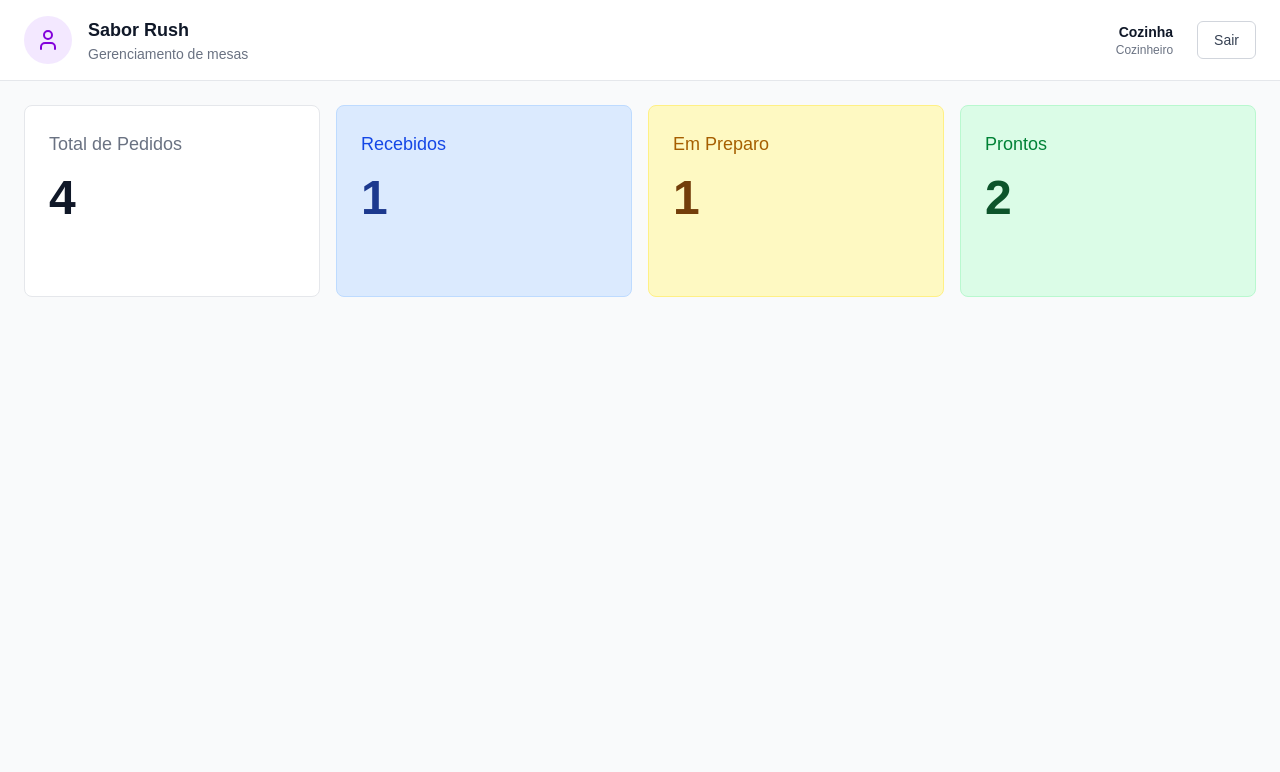
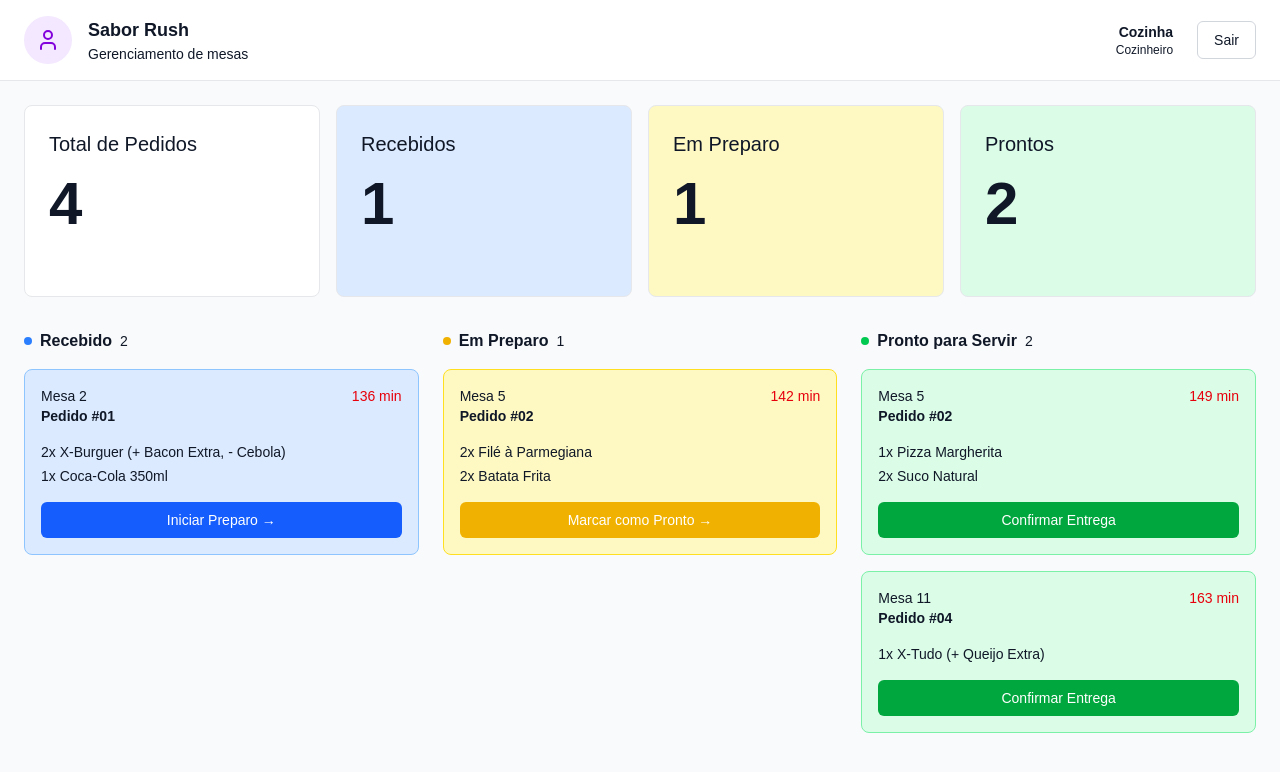
Before and after one commit to ezequielsan/sabor-rush, a Next.js app: page /cozinheiro in a window 1280 px wide. Shown: the top 772 px of the page. Built offline with nearby package versions, Linux system fonts and the light colour scheme.

Commit message:
Completa a tela cozinheiro

```diff
--- a/src/app/cozinheiro/page.tsx
+++ b/src/app/cozinheiro/page.tsx
@@ -8,91 +8,227 @@ export default function CozinheiroPage() {
 
       {/* HEADER */}
       <header className="w-full bg-white border-b border-gray-200 px-6 py-4 flex items-center justify-between">
-
-        {/* Lado esquerdo */}
         <div className="flex items-center gap-4">
           <div className="w-12 h-12 rounded-full bg-purple-100 flex items-center justify-center">
             <User className="text-purple-700" size={24} />
           </div>
-
           <div>
             <h1 className="text-lg font-semibold text-gray-900">
               Sabor Rush
             </h1>
-            <p className="text-sm text-gray-500">
+            <p className="text-sm text-gray-900">
               Gerenciamento de mesas
             </p>
           </div>
         </div>
 
-        {/* Lado direito */}
         <div className="flex items-center gap-6">
           <div className="text-right">
             <p className="text-sm font-semibold text-gray-900">
               Cozinha
             </p>
-            <p className="text-xs text-gray-500">
+            <p className="text-xs text-gray-900">
               Cozinheiro
             </p>
           </div>
 
-          <button
-            className="border border-gray-300 px-4 py-2 rounded-md text-sm text-gray-700 hover:bg-gray-100 transition"
-          >
+          <button className="border border-gray-300 px-4 py-2 rounded-md text-sm text-gray-900 hover:bg-gray-100 transition">
             Sair
           </button>
         </div>
       </header>
 
       {/* CONTEÚDO */}
-      <main className="p-6 space-y-6">
+      <main className="p-6 space-y-8">
 
-        {/* Cards de status */}
+        {/* ===== CAIXAS DE STATUS ===== */}
         <section className="grid grid-cols-1 sm:grid-cols-2 lg:grid-cols-4 gap-4">
 
-          {/* Total de Pedidos */}
-          <div className="bg-white border border-gray-200 rounded-lg p-6 min-h-48 flex flex-col justify-start">
-            <p className="text-lg text-gray-500 font-medium">
-              Total de Pedidos
-            </p>
-            <p className="text-5xl font-bold text-gray-900 mt-4">
-              4
-            </p>
-          </div>
+          <StatusCard title="Total de Pedidos" value="4" />
 
-          {/* Recebidos */}
-          <div className="bg-blue-100 border border-blue-200 rounded-lg p-6 min-h-48 flex flex-col justify-start">
-            <p className="text-lg text-blue-700 font-medium">
-              Recebidos
-            </p>
-            <p className="text-5xl font-bold text-blue-900 mt-4">
-              1
-            </p>
-          </div>
+          <StatusCard
+            title="Recebidos"
+            value="1"
+            bg="bg-blue-100"
+            text="text-gray-900"
+          />
 
-          {/* Em Preparo */}
-          <div className="bg-yellow-100 border border-yellow-200 rounded-lg p-6 min-h-48 flex flex-col justify-start">
-            <p className="text-lg text-yellow-700 font-medium">
-              Em Preparo
-            </p>
-            <p className="text-5xl font-bold text-yellow-900 mt-4">
-              1
-            </p>
-          </div>
+          <StatusCard
+            title="Em Preparo"
+            value="1"
+            bg="bg-yellow-100"
+            text="text-gray-900"
+          />
 
-          {/* Prontos */}
-          <div className="bg-green-100 border border-green-200 rounded-lg p-6 min-h-48 flex flex-col justify-start">
-            <p className="text-lg text-green-700 font-medium">
-              Prontos
-            </p>
-            <p className="text-5xl font-bold text-green-900 mt-4">
-              2
-            </p>
-          </div>
+          <StatusCard
+            title="Prontos"
+            value="2"
+            bg="bg-green-100"
+            text="text-gray-900"
+          />
+        </section>
+
+        {/* ===== COLUNAS ===== */}
+        <section className="grid grid-cols-1 md:grid-cols-3 gap-6">
+
+          <Column title="Recebido" count={2} dot="bg-blue-500">
+            <OrderCard
+              color="blue"
+              mesa="Mesa 2"
+              pedido="#01"
+              tempo="136 min"
+              items={[
+                '2x X-Burguer (+ Bacon Extra, - Cebola)',
+                '1x Coca-Cola 350ml'
+              ]}
+              buttonText="Iniciar Preparo →"
+            />
+          </Column>
+
+          <Column title="Em Preparo" count={1} dot="bg-yellow-500">
+            <OrderCard
+              color="yellow"
+              mesa="Mesa 5"
+              pedido="#02"
+              tempo="142 min"
+              items={[
+                '2x Filé à Parmegiana',
+                '2x Batata Frita'
+              ]}
+              buttonText="Marcar como Pronto →"
+            />
+          </Column>
+
+          <Column title="Pronto para Servir" count={2} dot="bg-green-500">
+            <OrderCard
+              color="green"
+              mesa="Mesa 5"
+              pedido="#02"
+              tempo="149 min"
+              items={[
+                '1x Pizza Margherita',
+                '2x Suco Natural'
+              ]}
+              buttonText="Confirmar Entrega"
+            />
+
+            <OrderCard
+              color="green"
+              mesa="Mesa 11"
+              pedido="#04"
+              tempo="163 min"
+              items={[
+                '1x X-Tudo (+ Queijo Extra)'
+              ]}
+              buttonText="Confirmar Entrega"
+            />
+          </Column>
 
         </section>
-
       </main>
     </div>
   )
 }
+
+/* ===== COMPONENTES ===== */
+
+function StatusCard({
+  title,
+  value,
+  bg = 'bg-white',
+  text = 'text-gray-900'
+}: {
+  title: string
+  value: string
+  bg?: string
+  text?: string
+}) {
+  return (
+    <div className={`${bg} border border-gray-200 rounded-lg p-6 min-h-48`}>
+      <p className="text-xl font-medium text-gray-900">
+        {title}
+      </p>
+      <p className={`text-6xl font-bold mt-4 ${text}`}>
+        {value}
+      </p>
+    </div>
+  )
+}
+
+function Column({
+  title,
+  count,
+  dot,
+  children
+}: {
+  title: string
+  count: number
+  dot: string
+  children: React.ReactNode
+}) {
+  return (
+    <div className="space-y-4">
+      <div className="flex items-center gap-2">
+        <span className={`w-2 h-2 rounded-full ${dot}`} />
+        <h2 className="font-semibold text-gray-900">{title}</h2>
+        <span className="text-sm text-gray-900">{count}</span>
+      </div>
+      {children}
+    </div>
+  )
+}
+
+function OrderCard({
+  mesa,
+  pedido,
+  tempo,
+  items,
+  buttonText,
+  color
+}: {
+  mesa: string
+  pedido: string
+  tempo: string
+  items: string[]
+  buttonText: string
+  color: 'blue' | 'yellow' | 'green'
+}) {
+  const styles = {
+    blue: {
+      bg: 'bg-blue-100 border-blue-300',
+      button: 'bg-blue-600 hover:bg-blue-700'
+    },
+    yellow: {
+      bg: 'bg-yellow-100 border-yellow-300',
+      button: 'bg-yellow-500 hover:bg-yellow-600'
+    },
+    green: {
+      bg: 'bg-green-100 border-green-300',
+      button: 'bg-green-600 hover:bg-green-700'
+    }
+  }
+
+  return (
+    <div className={`border rounded-lg p-4 space-y-4 ${styles[color].bg}`}>
+      <div className="flex justify-between text-sm text-gray-900">
+        <div>
+          <p>{mesa}</p>
+          <p className="font-semibold">Pedido {pedido}</p>
+        </div>
+        <span className="text-red-600">{tempo}</span>
+      </div>
+
+      <ul className="text-sm space-y-1 text-gray-900">
+        {items.map((item, i) => (
+          <li key={i}>{item}</li>
+        ))}
+      </ul>
+
+      <button
+        className={`w-full text-white py-2 rounded-md text-sm transition ${styles[color].button}`}
+      >
+        {buttonText}
+      </button>
+    </div>
+  )
+}
```
